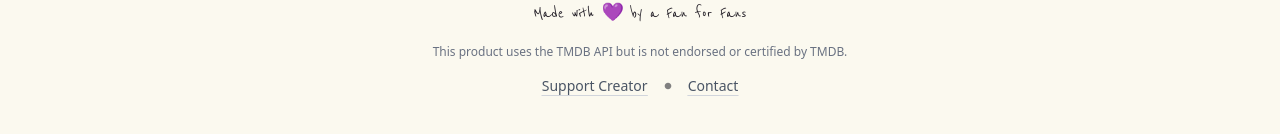
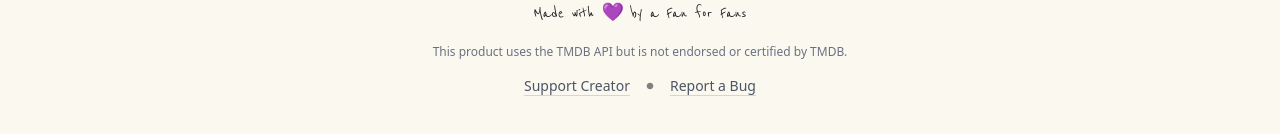
Before and after one commit to graceeilori/kdrama-wrapped, a Next.js app: page / in a window 1280 px wide. Shown: the part 1223-1357 px from the top of the page. Built offline with nearby package versions, Linux system fonts and the light colour scheme.

Commit message:
minor fix

```diff
--- a/app/page.tsx
+++ b/app/page.tsx
@@ -125,7 +125,7 @@ export default function Home() {
           <Image hidden src="/assets/circle-footer.svg" alt="" width={8} height={8} />
           <Link href="https://ko-fi.com/kdramawrapped" target="_blank" className="hover:text-black">Support Creator</Link>
           <Image src="/assets/circle-footer.svg" alt="" width={8} height={8} />
-          <Link href="mailto:kdramawrapped@gmail.com" className="hover:text-black">Contact</Link>
+          <Link href="mailto:kdramawrapped@gmail.com" className="hover:text-black">Report a Bug</Link>
         </div>
       </footer>
     </main>
```
